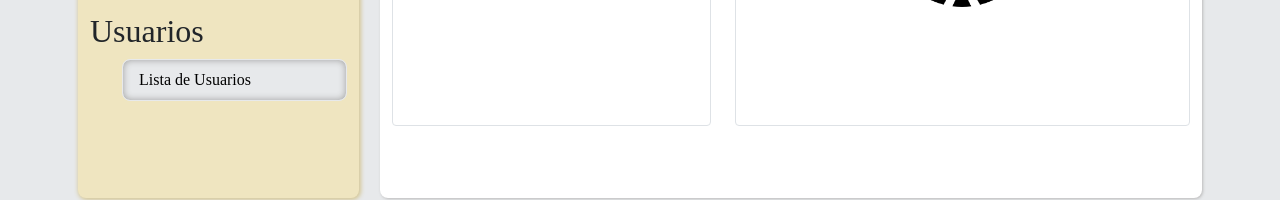
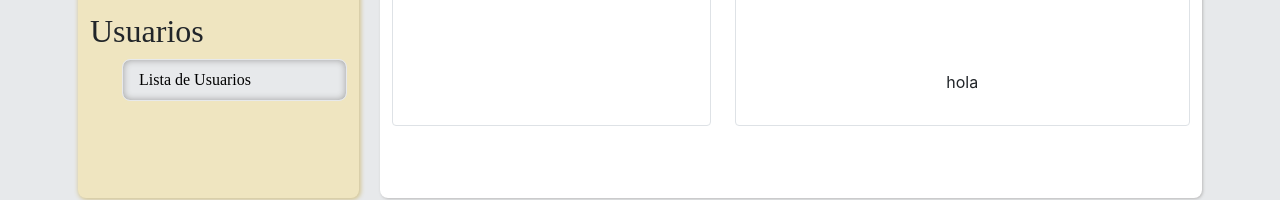
Before and after one commit to Omar-Lamprea/Sprint-4, a React (Create React App) app: page / in a window 1280 px wide. Shown: the part 502-702 px from the top of the page. Built offline with nearby package versions, Linux system fonts and the light colour scheme; no server answers; the database is empty.

Commit message:
componente usuario

```diff
--- a/src/components/Content.jsx
+++ b/src/components/Content.jsx
@@ -1,5 +1,5 @@
 import React from "react";
-import { Usuarios } from "./sections/usuarios";
+import { Usuarios } from "./sections/Usuarios";
 
 
 
--- /dev/null
+++ b/src/components/sections/Usuario.jsx
@@ -0,0 +1,10 @@
+import React from "react";
+
+
+export default function Usuario(){
+  return(
+    <div>
+      <p>hola</p>
+    </div>
+  )
+}
--- a/src/components/sections/usuarios.jsx
+++ b/src/components/sections/usuarios.jsx
@@ -1,12 +1,13 @@
 import React, { useState, useEffect } from 'react';
+import Usuario from './Usuario'
 
 import {
   consultarDb,
   consultarDocumentoDb,
-  agregarDocumento,
+  // agregarDocumento,
   agregarDocumentoId,
   actualizarDocumentoDb,
-  eliminarDocumentoDb,
+  // eliminarDocumentoDb,
 } from "../config/firebase";
 
   // agregarDocumento('usuarios', data)
@@ -16,8 +17,6 @@ import {
   // eliminarDocumentoDb('usuarios', 'kMlsj9sSvxsbZ3LDamXr')
 
 export const Usuarios = ()=>{
-
-
 
   const styleUsers = {
     'cursor' : 'pointer'
@@ -33,13 +32,6 @@ export const Usuarios = ()=>{
   const getData = async () =>{
     const response = await consultarDb('usuarios')
     setUsers(response)
-  }
-
-  //consultar usuario
-  async function userDetails(e){
-    const id = e.target.id
-    const response = await consultarDocumentoDb('usuarios', id)
-    console.log(response);
   }
 
   //agregar usuario
@@ -89,6 +81,24 @@ export const Usuarios = ()=>{
       })
     }else{
       alert('debes llenar todos los campos')
+    }
+  }
+
+  //consultar usuario
+  async function userDetails(e){
+    const logoUser = document.getElementById('img-details')
+    const id = e.target.id
+
+    const response = await consultarDocumentoDb('usuarios', id)
+    console.log(response);
+
+    const user = true
+
+    if(user){
+      logoUser.classList.add('d-none')
+      return <Usuario />
+    }else{
+      logoUser.classList.remove('d-none')
     }
   }
 
@@ -187,11 +197,10 @@ export const Usuarios = ()=>{
           <img id="img-details" className="m-4" src="./img/logo2.png" alt="usuarios" width="150"/>
 
           <table id="user-details" className="table">
-            {/* <tr>
-              <th>Nombre</th>
-              <tbody>{name}</tbody>
-            </tr> */}
+            {/* <userDetails user ={false}/> */}
           </table>
+
+          <Usuario/>
 
           <button className="d-none btn btn-warning my-2" id="btn-save-data"><h5 className="m-0">Guardar</h5></button>
         </div>
```
